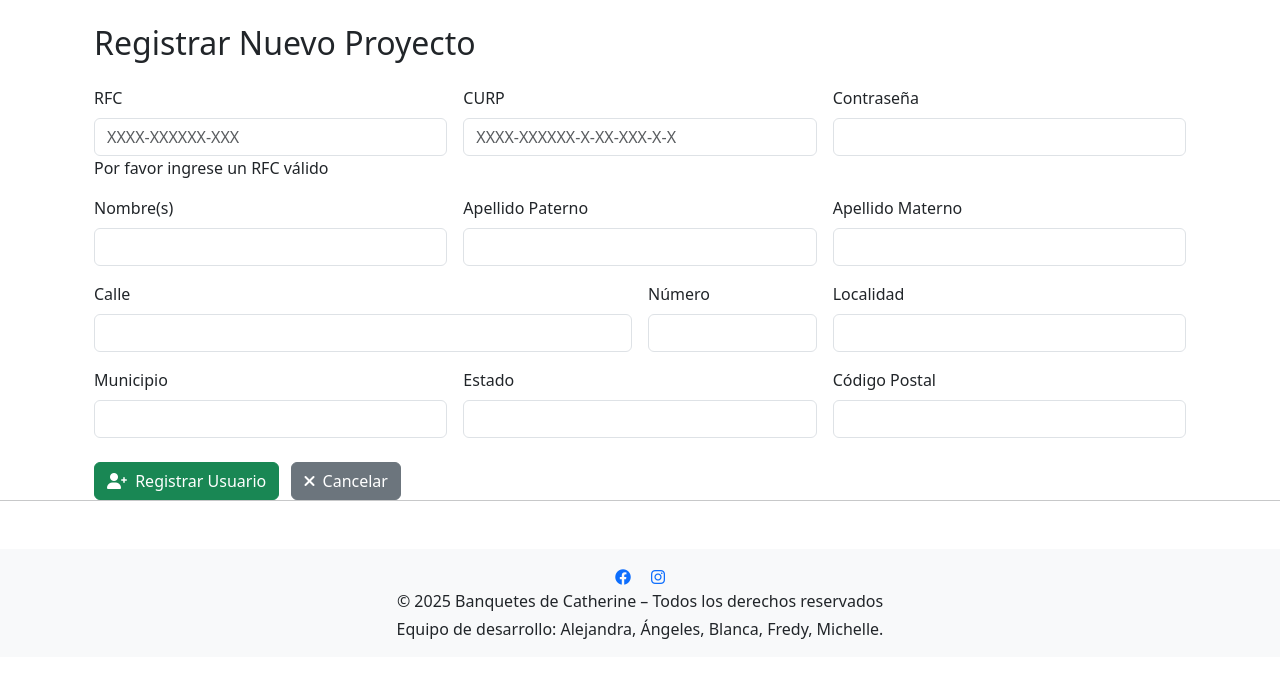
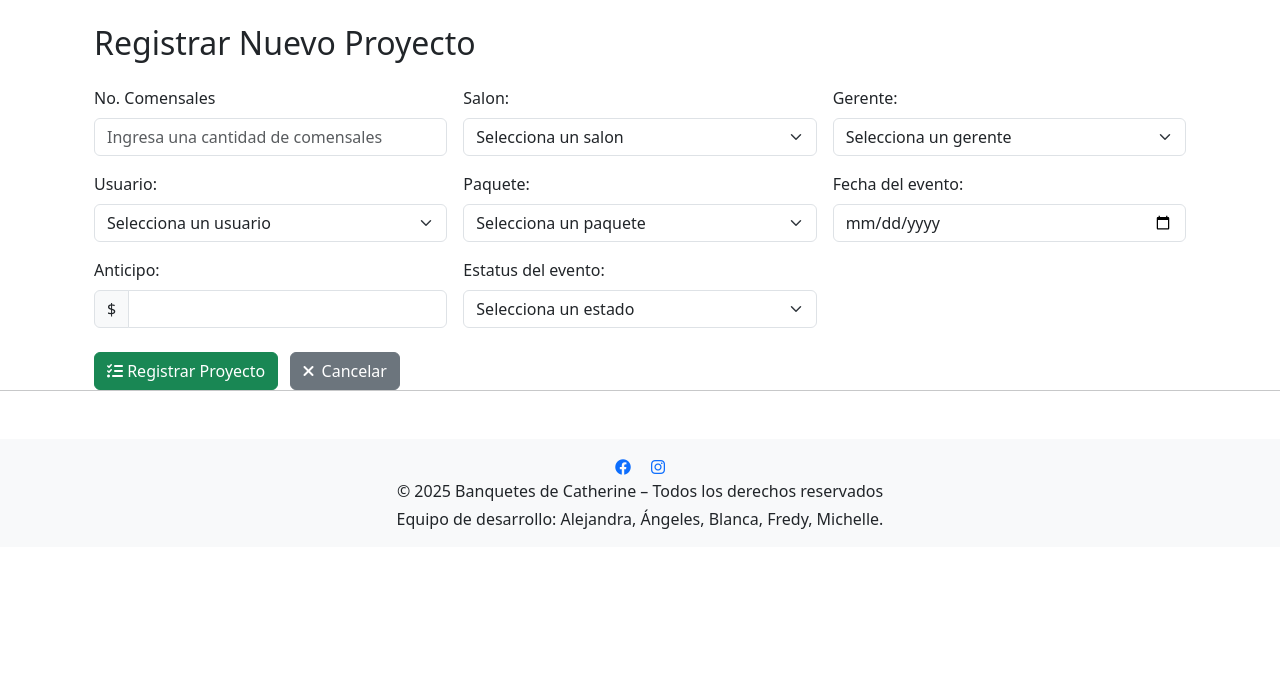
Before and after one commit to FredyRodarte/banquetesCatherine, a Flask app: page /admin/nuevo_proyecto in a window 1280 px wide. Shown: the part 56-734 px from the top of the page. Run offline with Flask 3, Linux system fonts and the light colour scheme; data that the repository does not hold is empty; some libraries are stand-ins or nearby versions.

Commit message:
La funcion de registrar proyectos ya funciona

```diff
--- a/app.py
+++ b/app.py
@@ -50,10 +50,10 @@ def admin_proyectos():
             TO_CHAR(p.FECHA_EVENTO, 'DD/MM/YYYY') AS FECHA_EVENTO_FORM,
             p.ANTICIPO,
             CASE p.ESTATUS_EVENTO
-                WHEN 1 THEN 'Pendiente'
-                WHEN 2 THEN 'Confirmado'
-                WHEN 3 THEN 'Cancelado'
-                WHEN 4 THEN 'Completado'
+                WHEN 0 THEN 'Pendiente'
+                WHEN 1 THEN 'Activo'
+                WHEN 2 THEN 'Cancelado'
+                WHEN 3 THEN 'Completado'
                 ELSE 'Desconocido'
             END AS ESTATUS_EVENTO
         FROM
@@ -101,8 +101,171 @@ def admin_proyectos():
 
 @app.route('/admin/nuevo_proyecto')
 def nuevo_proyecto():
-    return render_template('/administrador/nuevo_proyecto.html')
-
+    try:
+        #crear conexion a la bd
+        conexion = get_db_connection()
+        cursor1 = conexion.cursor()
+
+        querySalon = '''
+        SELECT
+            ID_SALON,
+            NOMBRE_SALON
+        FROM
+            SALON
+        '''
+
+        queryGerente = '''
+        SELECT
+            ID_GERENTE,
+            NOMBRE || ' ' || APATERNO || ' ' || AMATERNO as NOMBRE_GERENTE
+        FROM
+            GERENTE_EVENTO
+        '''
+
+        queryUsuario = '''
+        SELECT
+            ID_USUARIO,
+            NOMBRE || ' ' || APATERNO || ' ' || AMATERNO as NOMBRE_USUARIO
+        FROM
+            USUARIO
+        '''
+
+        queryPaquete = '''
+        SELECT
+            ID_PAQUETE,
+            NOMBRE_PAQUETE
+        FROM
+            PAQUETE
+        '''
+
+        cursor1.execute(querySalon)
+        rows = cursor1.fetchall()
+        salones = []
+
+        for row in rows:
+            salones.append({
+                'id_salon': row[0],
+                'nombre_salon': row[1]
+            })
+
+        cursor1.execute(queryGerente)
+        rows = cursor1.fetchall()
+        gerentes = []
+
+        for row in rows:
+            gerentes.append({
+                'id_gerente': row[0],
+                'nombre_gerente': row[1]
+            })
+
+        cursor1.execute(queryUsuario)
+        rows = cursor1.fetchall()
+        usuarios = []
+
+        for row in rows:
+            usuarios.append({
+                'id_usuario': row[0],
+                'nombre_usuario': row[1]
+            })
+
+        cursor1.execute(queryPaquete)
+        rows = cursor1.fetchall()
+        paquetes = []
+
+        for row in rows:
+            paquetes.append({
+                'id_paquete': row[0],
+                'nombre_paquete': row[1]
+            })
+
+        #cerrar conexion
+        cursor1.close()
+        conexion.close()
+
+        #print("salones: ", salones)
+        #print("Gerentes:", gerentes)
+        #print("usuarios:", usuarios)
+        #print("paquete:", paquetes)
+
+        return render_template('/administrador/nuevo_proyecto.html', salones=salones, gerentes=gerentes, usuarios=usuarios, paquetes=paquetes)
+    except Exception as e:
+        print("Error al hacer las consultas en las respectivas tablas")
+
+@app.route('/admin/registrar_proyecto', methods=['POST'])
+def registrar_proyecto():
+    try:
+        #Recuperar los datos del formulario:
+        comensales = request.form['comensalesA']
+        id_salon = request.form['salonA']
+        id_gerente = request.form['gerenteA']
+        rfc_gerente = ''
+        curp_gerente = ''
+        id_usuario = request.form['usuarioA']
+        rfc_usuario = ''
+        curp_usuario = ''
+        id_paquete = request.form['paqueteA']
+        fecha = request.form['fechaA']
+        anticipo = request.form['anticipoA']
+        estatus = request.form['estatusA']
+
+        #Formatear la fecha para no tener problemas con la BD
+        fecha_oracle = datetime.strptime(fecha, '%Y-%m-%d').strftime('%d-%b-%y').upper()
+
+        #crear conexion a la bd
+        conexion = get_db_connection()
+        cursor1 = conexion.cursor()
+
+        queryGerente = '''
+        SELECT
+            RFC,
+            CURP
+        FROM
+            GERENTE_EVENTO
+        WHERE ID_GERENTE = :id_gerente
+        '''
+
+        queryUsuario = '''
+        SELECT
+            RFC,
+            CURP
+        FROM
+            USUARIO
+        WHERE ID_USUARIO = :id_usuario
+        '''
+        cursor1.execute(queryGerente,{'id_gerente': id_gerente})
+        datos_gerente = cursor1.fetchone()
+
+        if datos_gerente:
+            rfc_gerente, curp_gerente = datos_gerente
+        else:
+            rfc_gerente, curp_gerente = '', ''
+
+        cursor1.execute(queryUsuario,{'id_usuario': id_usuario})
+        datos_usuario = cursor1.fetchone()
+
+        if datos_usuario:
+            rfc_usuario, curp_usuario = datos_usuario
+        else:
+            rfc_usuario, curp_usuario = '', ''
+
+        queryProyecto = '''
+        INSERT INTO PROYECTO (ID_PROYECTO,COMENSALES, ID_SALON, ID_GERENTE, RFC_GERENTE, CURP_GERENTE,
+            ID_USUARIO, RFC_USUARIO, CURP_USUARIO, ID_PAQUETE, FECHA_EVENTO, ANTICIPO, ESTATUS_EVENTO)
+            VALUES (SQ_PROYECTO.NEXTVAL, :1, :2, :3, :4, :5, :6, :7, :8, :9, :10, :11, :12)
+        '''
+        cursor1.execute(queryProyecto, [comensales, id_salon, id_gerente, rfc_gerente, curp_gerente,
+                                        id_usuario, rfc_usuario, curp_usuario, id_paquete, fecha_oracle, anticipo, estatus])
+        conexion.commit()
+
+        #cerrar conexion
+        cursor1.close()
+        conexion.close()
+
+        flash("✅ El proyecto fue registrado exitosamente.", "success")
+        return redirect(url_for('admin_proyectos'))
+    except Exception as e:
+        print("❌ ERROR al registrar proyecto:", e)
+        flash("⚠️ El proyecto no se pudo registrar. Verifica los datos ingresados")
 @app.route('/admin/complementos')
 def admin_complementos():
     try:
--- a/templates/administrador/nuevo_proyecto.html
+++ b/templates/administrador/nuevo_proyecto.html
@@ -8,81 +8,91 @@
         <h2 class="mb-3 mb-md-0">Registrar Nuevo Proyecto</h2>
     </div>
 
-    <form method="POST" action="{{ url_for('registrar') }}" class="row g-3 needs-validation" novalidate>
+    <form method="POST" action="{{ url_for('registrar_proyecto') }}" class="row g-3 needs-validation" novalidate>
 
-        <!-- RFC -->
+        <!-- Comenzales -->
         <div class="col-md-4">
-            <label for="rfc" class="form-label">RFC</label>
-            <input type="text" class="form-control" name="rfc" id="rfc"
-                placeholder="XXXX-XXXXXX-XXX"
-                pattern="^[A-ZÑ&]{3,4}\d{6}[A-Z0-9]{3}$" maxlength="13"
-                title="Introduce un RFC válido con 13 caracteres (letras y números))"
-                required autocomplete="off">
-            <div class="rfc_invalido">
-                    Por favor ingrese un RFC válido
+            <label for="comensalesA" class="form-label">No. Comensales</label>
+            <input type="number" class="form-control" name="comensalesA" id="comensalesA" min="1" placeholder="Ingresa una cantidad de comensales" required>
+        </div>
+
+        <!-- Salon -->
+        <div class="col-md-4">
+            <label for="salonA" class="form-label">Salon:</label>
+            <select name="salonA" id="salonA" class="form-select" required>
+                <option value="" selected disabled>Selecciona un salon</option>
+                {% for salon in salones %}
+                    <option value="{{salon.id_salon}}">{{salon.nombre_salon}}</option>
+                {% endfor %}
+            </select>
+        </div>
+
+        <!-- Gerente -->
+        <div class="col-md-4">
+            <label for="gerenteA" class="form-label">Gerente:</label>
+            <select name="gerenteA" id="gerenteA" class="form-select" required>
+                <option value="" selected disabled>Selecciona un gerente</option>
+                {% for gerente in gerentes %}
+                    <option value="{{gerente.id_gerente}}">{{gerente.nombre_gerente}}</option>
+                {% endfor %}
+            </select>
+        </div>
+
+        <!-- Usuario -->
+        <div class="col-md-4">
+            <label for="nombre" class="form-label">Usuario:</label>
+            <select name="usuarioA" id="usuarioA" class="form-select" required>
+                <option value="" selected disabled>Selecciona un usuario</option>
+                {% for usuario in usuarios %}
+                    <option value="{{usuario.id_usuario}}">{{usuario.nombre_usuario}}</option>
+                {% endfor %}
+            </select>
+        </div>
+
+        <!-- Paquete -->
+        <div class="col-md-4">
+            <label for="paquete" class="form-label">Paquete:</label>
+            <select name="paqueteA" id="paqueteA" class="form-select" required>
+                <option value="" selected disabled>Selecciona un paquete</option>
+                {% for paquete in paquetes %}
+                    <option value="{{paquete.id_paquete}}">{{paquete.nombre_paquete}}</option>
+                {% endfor %}
+            </select>
+        </div>
+
+        <!-- Fecha evento -->
+        <div class="col-md-4">
+            <label for="fechaA" class="form-label">Fecha del evento: </label>
+            <input type="date" class="form-control" name="fechaA" id="fechaA" required>
+        </div>
+
+        <!-- Anticipo -->
+        <div class="col-md-4">
+            <label for="anticipoA" class="form-label">Anticipo:</label>
+            <div class="input-group">
+                <span class="input-group-text">$</span>
+                <input type="number" class="form-control" name="anticipoA" id="anticipoA" min="1" step="1" required>
             </div>
         </div>
 
-        <!-- CURP -->
+        <!-- Estatus evento -->
         <div class="col-md-4">
-            <label for="curp" class="form-label">CURP</label>
-            <input type="text" class="form-control" name="curp" id="curp" required placeholder="XXXX-XXXXXX-X-XX-XXX-X-X"
-            maxlength="18" pattern="^[A-Z]{4}\d{6}[HM][A-Z]{5}[A-Z0-9]\d$"
-           title="Introduce un CURP válido con 18 caracteres ()letras y números" autocomplete="off" inputmode="text">
-        </div>
-
-        <!-- Contraseña -->
-        <div class="col-md-4">
-            <label for="pass" class="form-label">Contraseña</label>
-            <input type="password" class="form-control" name="pass" id="pass" required autocomplete="new-password">
-        </div>
-
-        <!-- Nombre completo -->
-        <div class="col-md-4">
-            <label for="nombre" class="form-label">Nombre(s)</label>
-            <input type="text" class="form-control" name="nombre" id="nombre" required>
-        </div>
-        <div class="col-md-4">
-            <label for="apaterno" class="form-label">Apellido Paterno</label>
-            <input type="text" class="form-control" name="apaterno" id="apaterno" required>
-        </div>
-        <div class="col-md-4">
-            <label for="amaterno" class="form-label">Apellido Materno</label>
-            <input type="text" class="form-control" name="amaterno" id="amaterno" required>
-        </div>
-
-        <!-- Dirección -->
-        <div class="col-md-6">
-            <label for="calle" class="form-label">Calle</label>
-            <input type="text" class="form-control" name="calle" id="calle" required>
-        </div>
-        <div class="col-md-2">
-            <label for="numero" class="form-label">Número</label>
-            <input type="text" class="form-control" name="numero" id="numero" required>
-        </div>
-        <div class="col-md-4">
-            <label for="localidad" class="form-label">Localidad</label>
-            <input type="text" class="form-control" name="localidad" id="localidad" required>
-        </div>
-        <div class="col-md-4">
-            <label for="municipio" class="form-label">Municipio</label>
-            <input type="text" class="form-control" name="municipio" id="municipio" required>
-        </div>
-        <div class="col-md-4">
-            <label for="estado" class="form-label">Estado</label>
-            <input type="text" class="form-control" name="estado" id="estado" required>
-        </div>
-        <div class="col-md-4">
-            <label for="c_postal" class="form-label">Código Postal</label>
-            <input type="text" class="form-control" name="c_postal" id="c_postal" required>
+            <label for="estatusA" class="form-label">Estatus del evento:</label>
+            <select name="estatusA" id="estatusA" class="form-select" required>
+                <option value="" selected disabled>Selecciona un estado</option>
+                <option value="0">Pendiente</option>
+                <option value="1">Activo</option>
+                <option value="2">Cancelado</option>
+                <option value="3">Completado</option>
+            </select>
         </div>
 
         <!-- Botones -->
         <div class="col-12 mt-4">
             <button class="btn btn-success" type="submit">
-                <i class="fa-solid fa-user-plus me-1"></i> Registrar Usuario
+                <i class="fa-solid fa-list-check"></i> Registrar Proyecto
             </button>
-            <a href="{{ url_for('nuevo_proyecto') }}" class="btn btn-secondary ms-2">
+            <a href="{{ url_for('admin_proyectos') }}" class="btn btn-secondary ms-2">
                 <i class="fa-solid fa-times me-1"></i> Cancelar
             </a>
         </div>
```
Also changed, not shown: templates/administrador/proyectos.html (+12 -0 lines).
